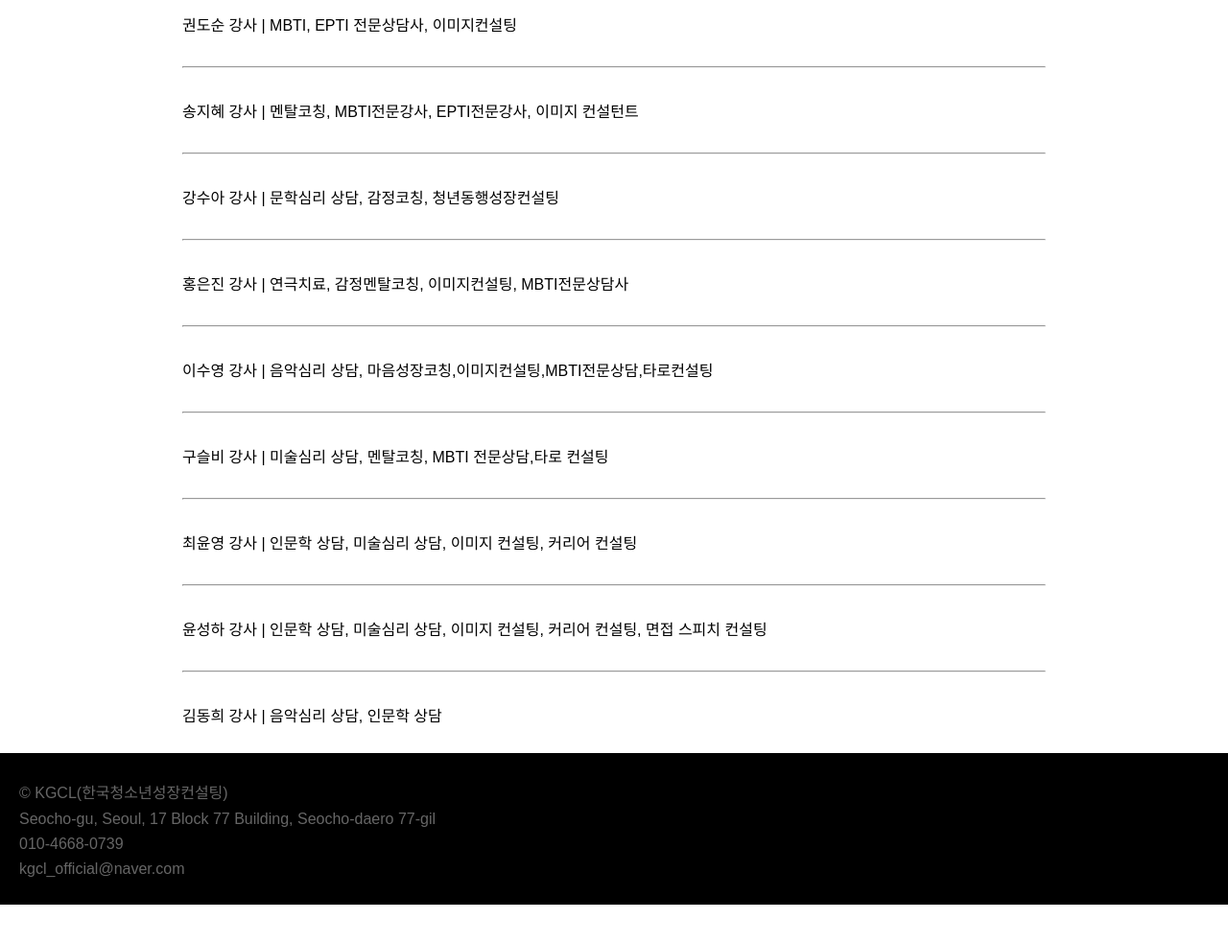
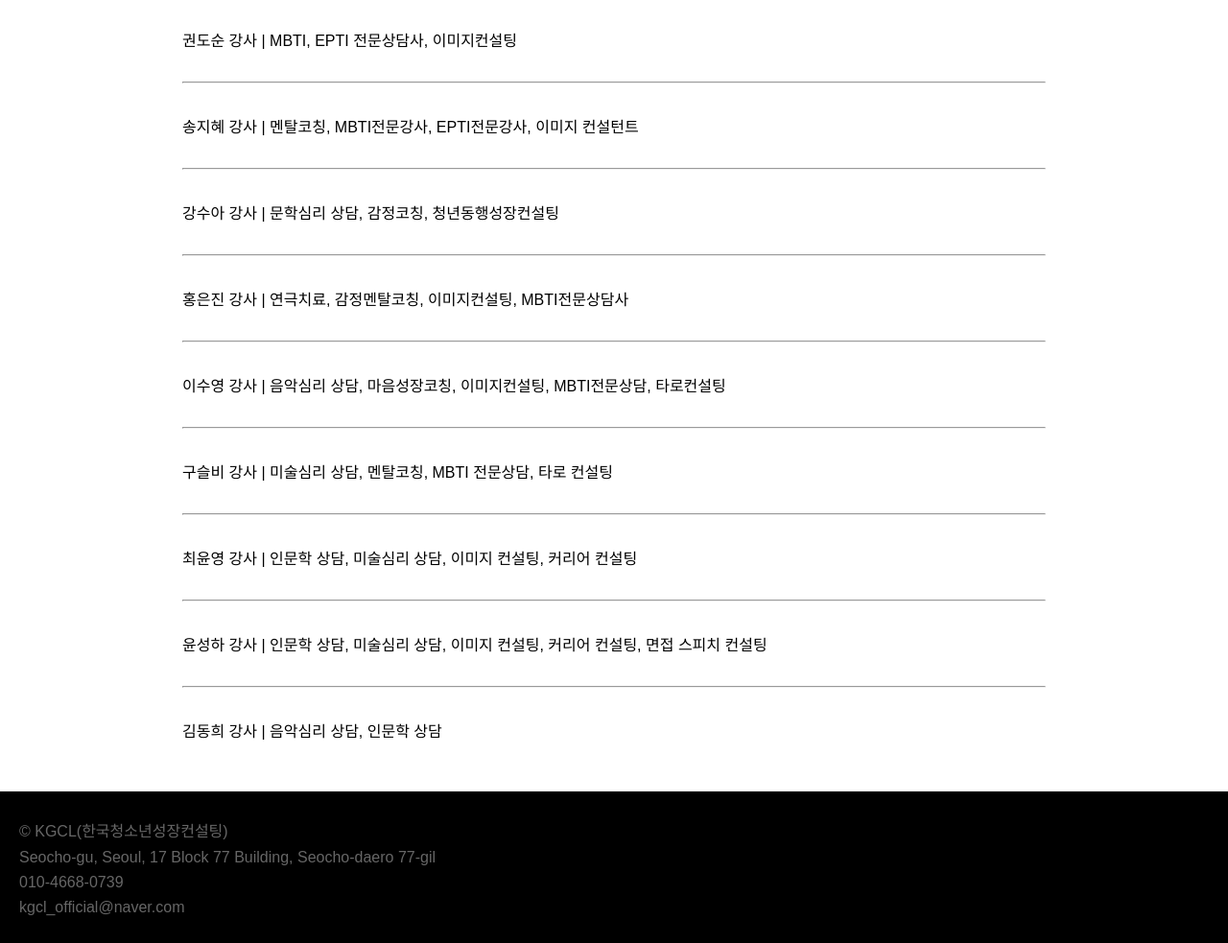
Before and after one commit to jidori0527/jidori0527.github.io, a plain HTML site: page instructor/index.html in a window 1280 px wide. Shown: the part 115-1098 px from the top of the page at 96% size. Before the commit the page ends 1058 px from the top, so only its background shows below. Drawn offline with Linux system fonts and the light colour scheme.

Commit message:
최종 수정

```diff
--- a/instructor/index.html
+++ b/instructor/index.html
@@ -23,7 +23,7 @@
         <div class="content">
             <h2>강사 소개</h2>
 
-            <p>권도순 강사 | MBTI, EPTI 전문상담사, 이미지컨설팅</p>
+            <p style="margin-top: 2rem;">권도순 강사 | MBTI, EPTI 전문상담사, 이미지컨설팅</p>
 
             <hr />
 
@@ -39,11 +39,11 @@
 
             <hr />
 
-            <p>이수영 강사 | 음악심리 상담, 마음성장코칭,이미지컨설팅,MBTI전문상담,타로컨설팅</p>
+            <p>이수영 강사 | 음악심리 상담, 마음성장코칭, 이미지컨설팅, MBTI전문상담, 타로컨설팅</p>
 
             <hr />
 
-            <p>구슬비 강사 | 미술심리 상담, 멘탈코칭, MBTI 전문상담,타로 컨설팅</p>
+            <p>구슬비 강사 | 미술심리 상담, 멘탈코칭, MBTI 전문상담, 타로 컨설팅</p>
 
             <hr />
 
@@ -55,7 +55,7 @@
 
             <hr />
 
-            <p>김동희 강사 | 음악심리 상담, 인문학 상담</p>
+            <p style="margin-bottom: 2rem;">김동희 강사 | 음악심리 상담, 인문학 상담</p>
         </div>
     </div>
 
--- a/styles.css
+++ b/styles.css
@@ -153,6 +153,7 @@ header .menu a:hover {
 
 .container {
   max-width: 1100px;
+  min-height: 80vh;
   margin: 0 auto;
 }
 
```
